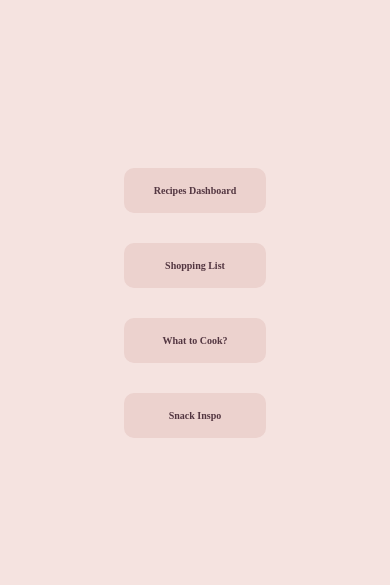
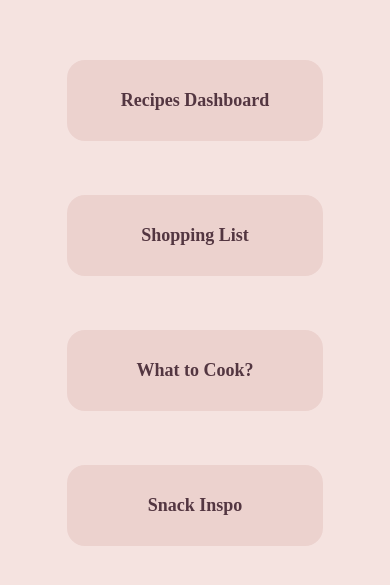
Before and after one commit to emilypondaven/Recipe-Ingredients-Webapp, a React (Vite) app: page / in a window 390 px wide. Shown: the part 119-704 px from the top of the page. Built offline with nearby package versions, Linux system fonts and the light colour scheme; a web font is replaced by a local one.

Commit message:
changed font size

```diff
--- a/src/index.css
+++ b/src/index.css
@@ -1,7 +1,7 @@
 /* Global styles */
 * {
   font-family: Gamja Flower;
-  font-size: clamp(10px, 2.5vw, 25px);
+  font-size: clamp(18px, 2.5vw, 25px);
   line-height: 1.5;
   margin: 0;
   padding: 0;
```
